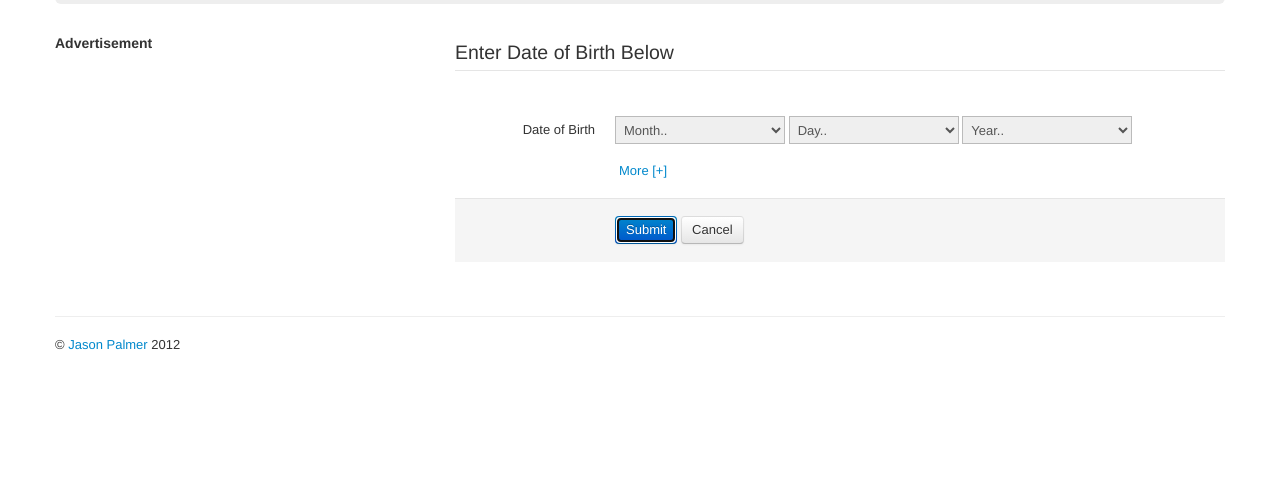
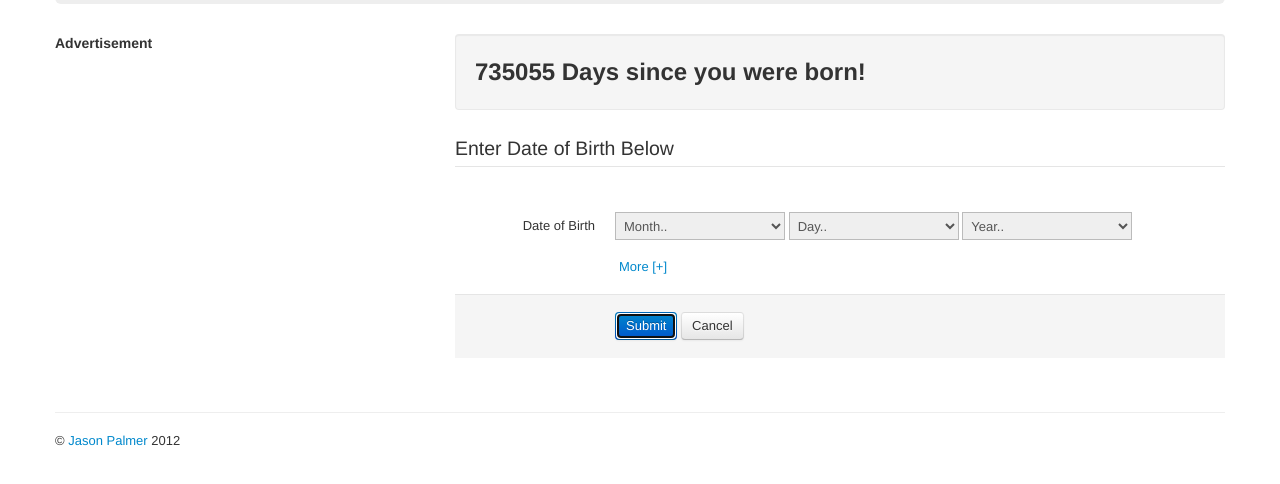
Before and after one commit to palmerj3/dayssincebirth-dot-com, a plain HTML site: page index.html in a window 1280 px wide. Both pictures are taken after a click on the button "Submit". Shown: the part 212-696 px from the top of the page. Drawn offline with Linux system fonts and the light colour scheme.

Commit message:
Added additional units of measure as optional

```diff
--- a/index.html
+++ b/index.html
@@ -140,10 +140,22 @@
             todayUnixTime = Math.round((new Date()).getTime() / 1000),
             dob = new Date(),
             unitLabels = {
-              'unit-week': 'Weeks',
-              'unit-hour': 'Hours',
-              'unit-minute': 'Minutes',
-              'unit-seconds': 'Seconds'
+              'unit-weeks': {
+                'relativity' : 604800,
+                'label' : 'Weeks'
+              },
+              'unit-hours': {
+                'relativity' : 3600,
+                'label' : 'Hours'
+              },
+              'unit-minutes': {
+                'relativity' : 60,
+                'label' : 'Minutes'
+              },
+              'unit-seconds': {
+                'relativity' : 1,
+                'label' : 'Seconds'
+              }
             },
             yearArray = [];
 
@@ -168,15 +180,20 @@
                 console.log(err);
             }
 
-            for (label in unitLabels) {
-              console.log(label);
+            // Push default unit
+            results.push((Math.round((todayUnixTime - (Math.round(dob.getTime() / 1000))) / 86400)) + ' Days since you were born!');
+
+            // Push additional units if requested
+            for (var label in unitLabels) {
               if (unitLabels.hasOwnProperty(label)) {
-
+                if (document.getElementById(label).checked === true) {
+                  results.push((Math.round((todayUnixTime - (Math.round(dob.getTime() / 1000))) / unitLabels[label]['relativity'])) + ' ' + unitLabels[label]['label'] + ' since you were born!');
+                }
               }
             }
 
             // Show results
-            resultElement.innerHTML = (Math.round((todayUnixTime - (Math.round(dob.getTime() / 1000))) / 86400)) + ' days since you were born!';
+            resultElement.innerHTML = results.join('<br />');
             resultContainer.style.display = 'block';
         }, false);
 
```
